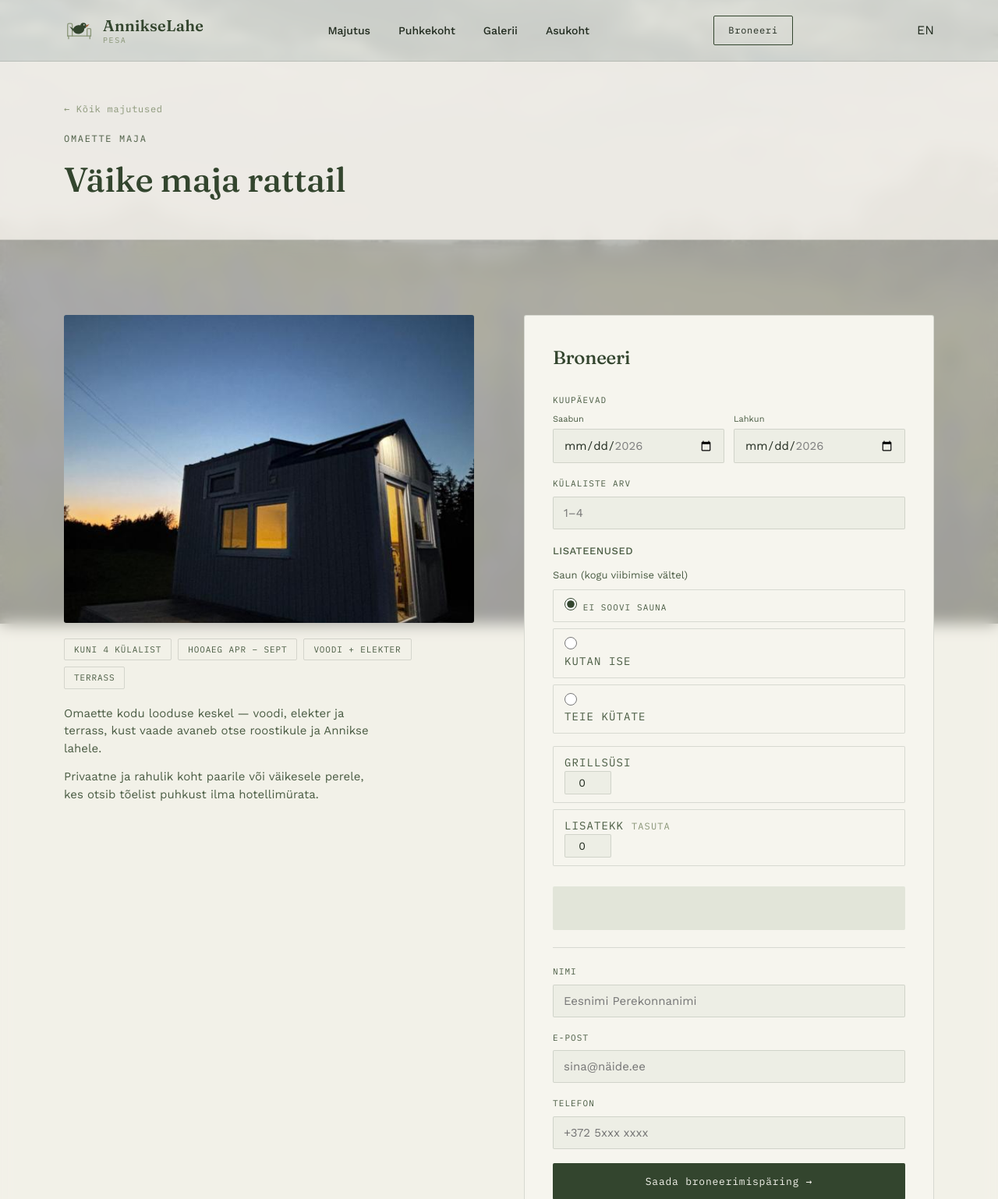
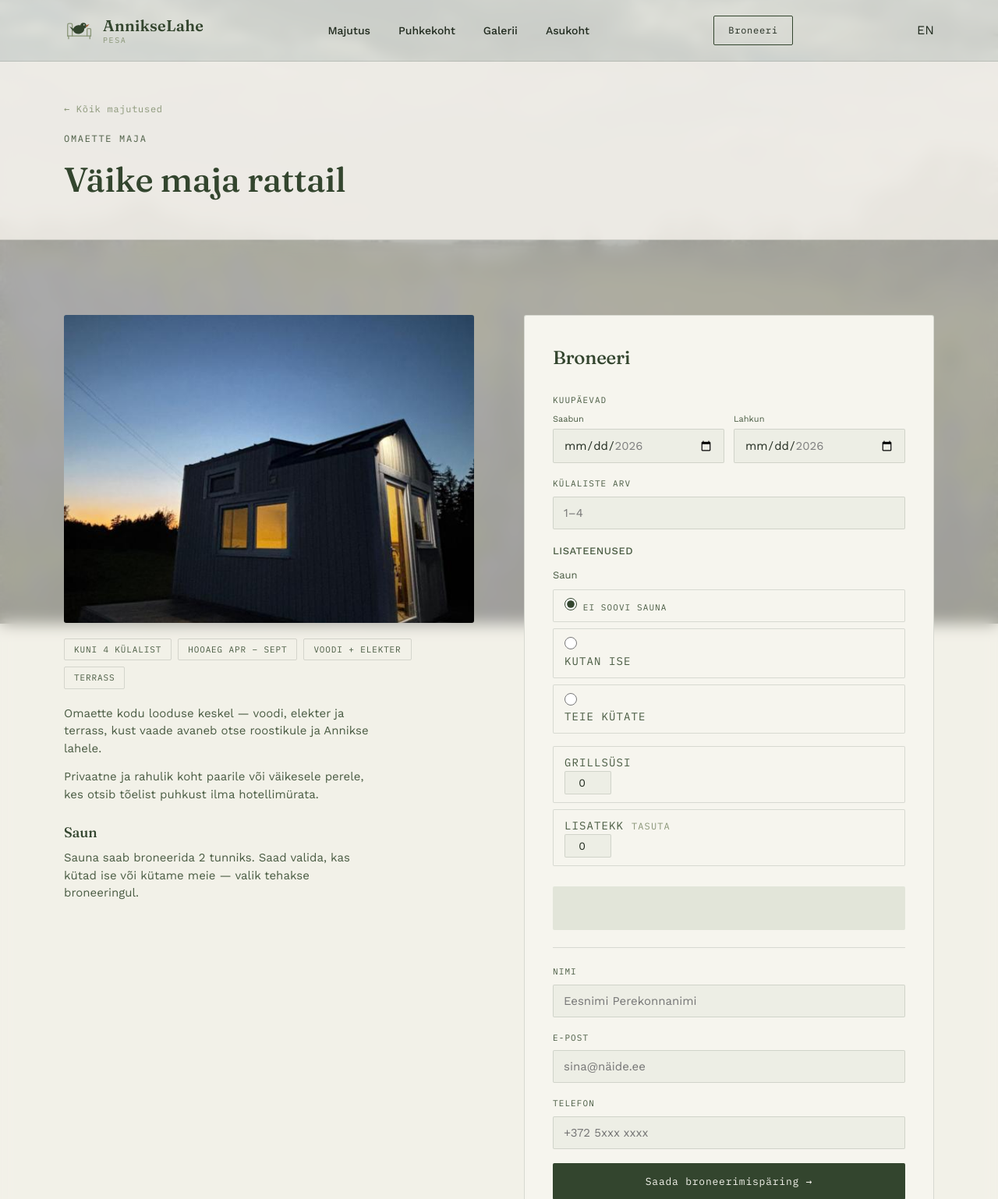
Before and after one commit to m1tsui/wwwannikse, a FastAPI app: page /ee/majutus/vaike-maja in a window 1280 px wide. Shown: the top 1538 px of the page at 78% size. Run offline with FastAPI, Linux system fonts and the light colour scheme; data that the repository does not hold is empty.

Commit message:
fix: eemalda sauna alajaotusest "kogu viibimise vältel", lisa sauna tutvustus lehele (2h)
Co-Authored-By: Claude Sonnet 4.6 <noreply@anthropic.com>
Claude-Session: https://claude.ai/code/session_017yhzPe9vmkkHmzvgsC2XDu

```diff
--- a/static/styles.css
+++ b/static/styles.css
@@ -690,6 +690,13 @@
     text-transform: uppercase;
   }
 
+  .majutus-kirjeldus h3 {
+    font-family: var(--display);
+    font-size: 18px;
+    color: var(--pine);
+    margin: 24px 0 8px;
+  }
+
   .majutus-kirjeldus p {
     color: var(--pine-dim);
     font-size: 15px;
--- a/templates/et/majutus/vaike-maja.html
+++ b/templates/et/majutus/vaike-maja.html
@@ -74,6 +74,8 @@
           <div class="majutus-kirjeldus">
             <p>Omaette kodu looduse keskel — voodi, elekter ja terrass, kust vaade avaneb otse roostikule ja Annikse lahele.</p>
             <p>Privaatne ja rahulik koht paarile või väikesele perele, kes otsib tõelist puhkust ilma hotellimürata.</p>
+            <h3>Saun</h3>
+            <p>Sauna saab broneerida 2 tunniks. Saad valida, kas kütad ise või kütame meie — valik tehakse broneeringul.</p>
           </div>
         </div>
 
@@ -121,7 +123,7 @@
               <legend>Lisateenused</legend>
 
               <div class="lisateenus-grupp">
-                <div class="lisateenus-pealkiri">Saun (kogu viibimise vältel)</div>
+                <div class="lisateenus-pealkiri">Saun</div>
                 <label class="form-radio">
                   <input type="radio" name="saun_valik" value=""
                          {% if not form_data.get('saun_valik') %}checked{% endif %}
```
